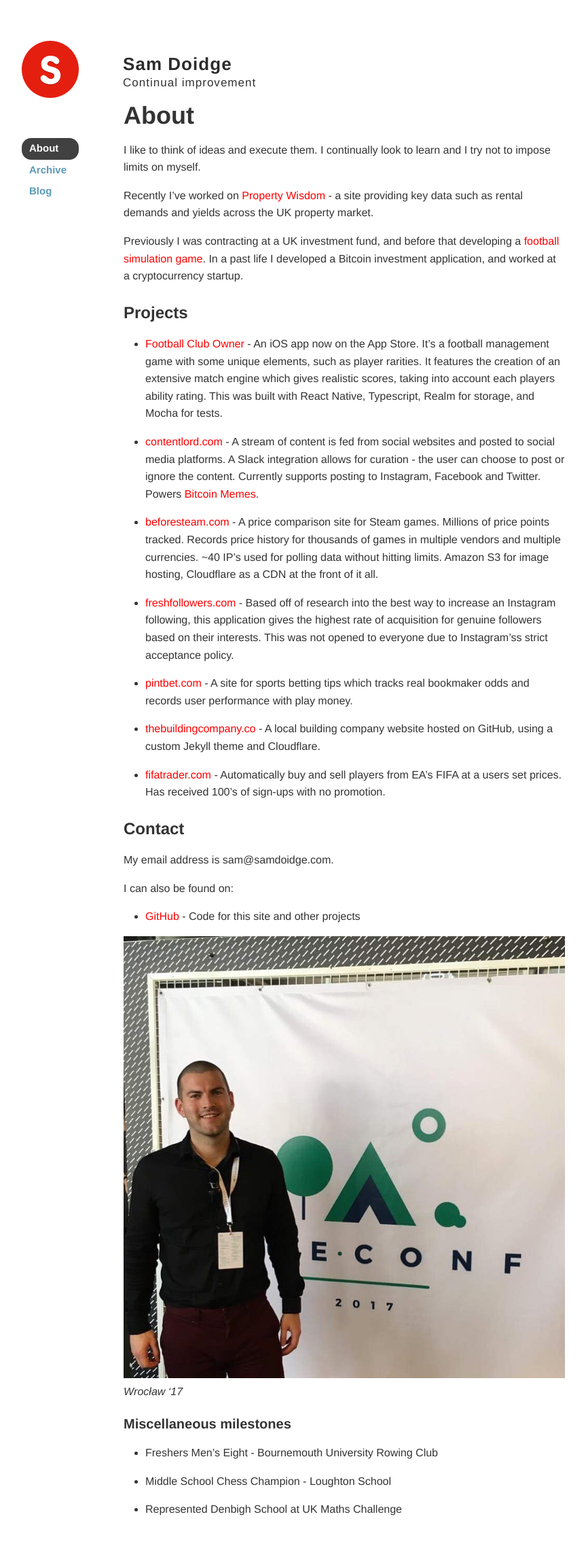
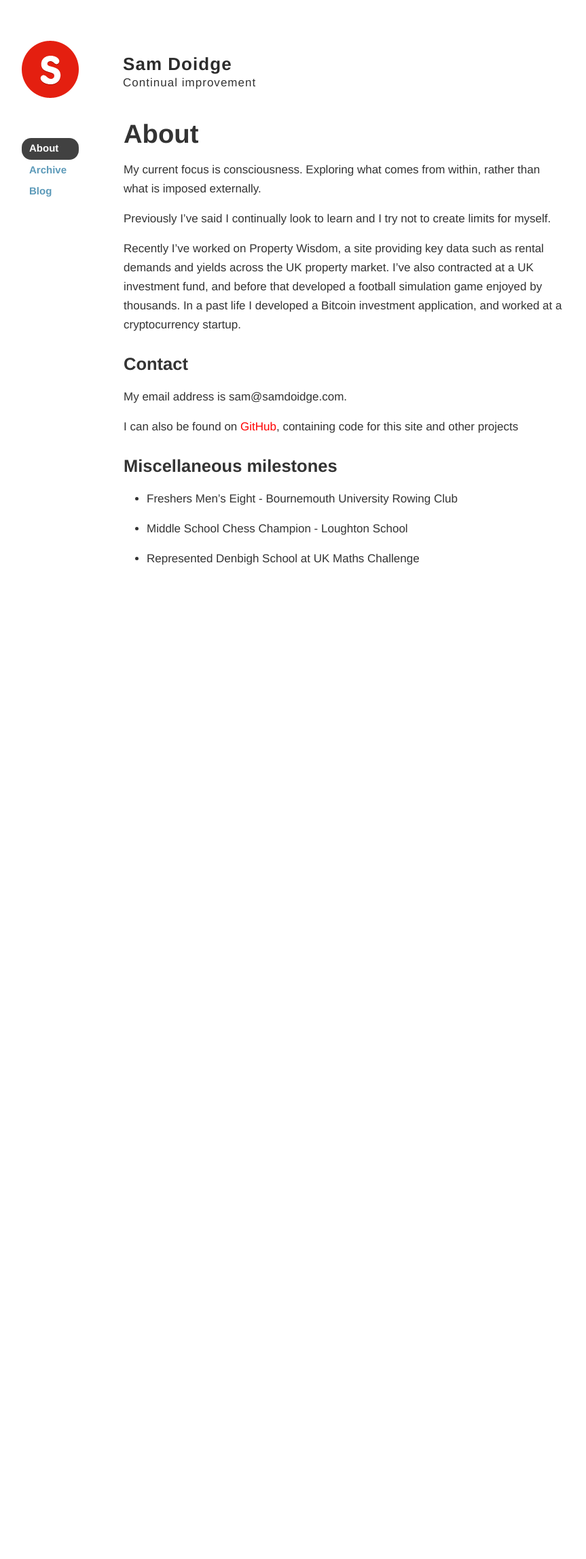
Before and after one commit to samdoidge/samdoidge.com, a Jekyll site: the page built from pages/about.md, in a window 1280 px wide. Shown: the whole page at 68% size, without its empty margins (208-1071 px from the left). Built offline with Jekyll 4.4.1, drawn with Linux system fonts in a browser that asks for light colours; after the commit the page ends 900 px from its top, so only the background shows below that.

Commit message:
minimise about page. styling updates

```diff
--- a/_config.yml
+++ b/_config.yml
@@ -4,7 +4,6 @@ description: > # this means to ignore newlines until "baseurl:"
   I like to think of ideas and execute them. I continually look to learn and I try not to impose limits on myself.
 baseurl: '' # the subpath of your site, e.g. /blog
 url: 'https://samdoidge.com'
-twitter_username: '@samdoidge'
 
 # Build settings
 markdown: kramdown
--- a/assets/sass/_markdown.scss
+++ b/assets/sass/_markdown.scss
@@ -1,3 +1,4 @@
+@import 'mixins';
 @import 'variables';
 
 * {
@@ -12,14 +13,20 @@ pre {
   padding: 45px;
   border: 1px solid #ddd;
   border-radius: 3px;
+  color: #333;
+  font-size: 16px;
+  line-height: 26px;
   word-break:break-word;
   -webkit-text-size-adjust: 100%;
   text-size-adjust: 100%;
-  color: #333;
-  font-family: "Helvetica Neue", Helvetica, "Segoe UI", Arial, freesans, sans-serif, "Apple Color Emoji", "Segoe UI Emoji", "Segoe UI Symbol";
-  font-size: 16px;
-  line-height: 1.6;
   word-wrap: break-word;
+}
+
+@include screen-sm {
+  .markdown-body {
+    font-size: 17px;
+    line-height: 28px;
+  }
 }
 
 .markdown-body a {
--- a/assets/sass/_metadata.scss
+++ b/assets/sass/_metadata.scss
@@ -1,4 +1,5 @@
-@import 'variables';
+@import "mixins";
+@import "variables";
 
 .metadata {
   margin-top: 0;
@@ -8,7 +9,9 @@
 
   &__time {
     color: $light-grey;
-    font-size: 14px;
+    font-size: 16px;
     font-weight: bold;
   }
+
+
 }
--- a/assets/sass/_page.scss
+++ b/assets/sass/_page.scss
@@ -1,7 +1,8 @@
 .page {
   border: 0 !important;
-  margin: 0 !important;
   padding: 0 !important;
+
+  margin-top: 1.5em;
 
   h1 {
     margin-bottom: 0.5em;
--- a/assets/sass/app.scss
+++ b/assets/sass/app.scss
@@ -19,7 +19,7 @@
 
 body {
   -webkit-font-smoothing: antialiased;
-  font-family: 'Helvetica Neue', Helvetica, Arial, sans-serif;
+  font-family: "Helvetica Neue", Helvetica, "Segoe UI", Arial, freesans, sans-serif, "Apple Color Emoji", "Segoe UI Emoji", "Segoe UI Symbol";
   margin: 0;
   color: $lighter-black;
 }
--- a/pages/about.md
+++ b/pages/about.md
@@ -4,15 +4,15 @@ title: About
 permalink: about/
 ---
 
-I like to think of ideas and execute them. I continually look to learn and I try not to impose limits on myself.
+My current focus is consciousness. Exploring what comes from within, rather than what is imposed externally.
+
+Previously I've said I continually look to learn and I try not to create limits for myself.
 
 <!-- Currently I'm seeking truth, wherever it may be found. -->
 
-Recently I've worked on <a href="https://www.youtube.com/watch?v=VhS5cHxe1vE">Property Wisdom</a> - a site providing key data such as rental demands and yields across the UK property market.
+Recently I've worked on Property Wisdom, a site providing key data such as rental demands and yields across the UK property market. I've also contracted at a UK investment fund, and before that developed a football simulation game enjoyed by thousands. In a past life I developed a Bitcoin investment application, and worked at a cryptocurrency startup.
 
-Previously I was contracting at a UK investment fund, and before that developing a [football simulation game](/football-club-owner). In a past life I developed a Bitcoin investment application, and worked at a cryptocurrency startup.
-
-### Projects
+<!-- ### Projects
 
 - [Football Club Owner](/football-club-owner) - An iOS app now on the App Store. It's a football management game with some unique elements, such as player rarities. It features the creation of an extensive match engine which gives realistic scores, taking into account each players ability rating. This was built with React Native, Typescript, Realm for storage, and Mocha for tests.
 
@@ -26,21 +26,19 @@ Previously I was contracting at a UK investment fund, and before that developing
 
 - [thebuildingcompany.co](https://thebuildingcompany.co) - A local building company website hosted on GitHub, using a custom Jekyll theme and Cloudflare.
 
-- [fifatrader.com](https://samdoidge.com/fifa-trader) - Automatically buy and sell players from EA's FIFA at a users set prices. Has received 100's of sign-ups with no promotion.
+- [fifatrader.com](https://samdoidge.com/fifa-trader) - Automatically buy and sell players from EA's FIFA at a users set prices. Has received 100's of sign-ups with no promotion. -->
 
 ### Contact
 
 My email address is sam@samdoidge.com.
 
-I can also be found on:
+I can also be found on [GitHub](http://github.com/samdoidge), containing code for this site and other projects
 
-- [GitHub](http://github.com/samdoidge) - Code for this site and other projects
-
-![sam dubai](/assets/vue-conf.jpg)
-_Wrocław '17_
+<!-- ![sam dubai](/assets/vue-conf.jpg)
+_Wrocław '17_ -->
 
 
-#### Miscellaneous milestones
+### Miscellaneous milestones
 
 - Freshers Men's Eight - Bournemouth University Rowing Club
 
```
